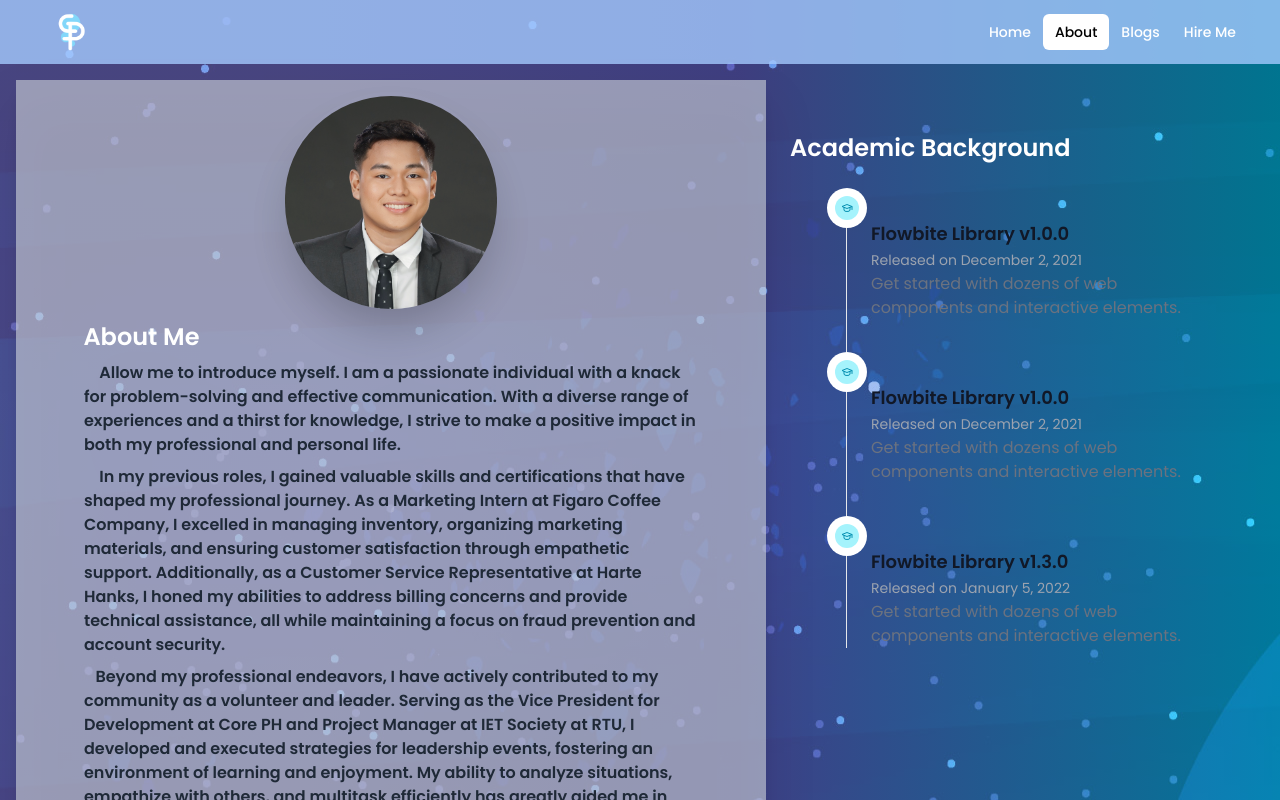
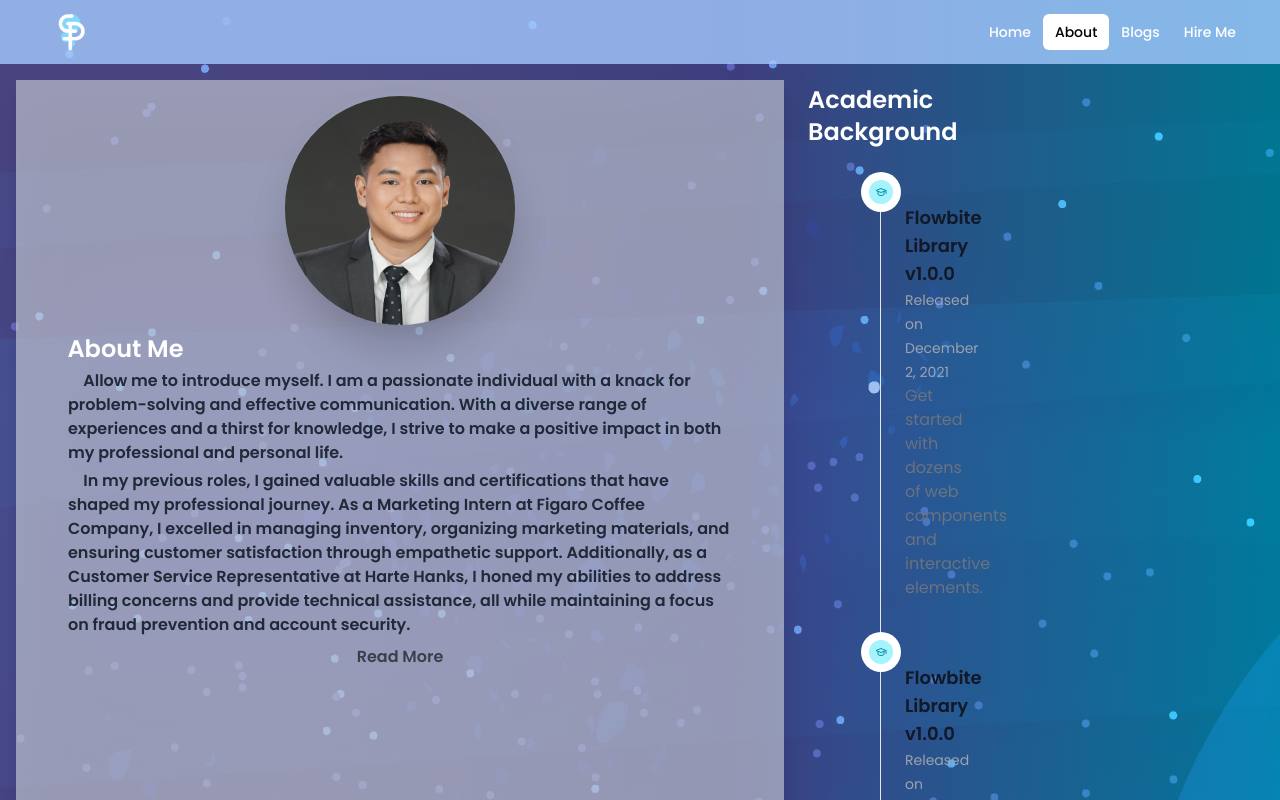
Before and after one commit to Kypso18/PersonalWebPage, a React (Create React App) app: page /about in a window 1280 px wide. Shown: the top 800 px of the page. Built offline with nearby package versions, Linux system fonts and the light colour scheme.

Commit message:
update Swiper.js, About.js and Home.js

```diff
--- a/src/components/Swiper.js
+++ b/src/components/Swiper.js
@@ -14,7 +14,7 @@ SwiperCore.use([Navigation, Pagination, Scrollbar, A11y]);
 const SwiperContainer = () => {
   return (
 
-    <div className="container mx-auto my-6 py-5 px-9">
+    <div className="container mx-auto my-9 py-10 px-9">
         <h2 className="text-2xl text-center font-bold mb-4">My Projects</h2>
         <br></br>
         <br></br>
--- a/src/pages/About.js
+++ b/src/pages/About.js
@@ -38,26 +38,24 @@ const About = () => {
         <br></br>
       <div className='flex flex-col lg:flex-row'>
 
-      <div className='lg:w-3/5 px-14 bg-gray-300/60 shadow-lg ml-4 mr-4 mt-2 drop-shadow-2xl'>
+      <div className='lg:w-3/5 px-10 bg-gray-300/60 shadow-lg ml-4 mr-4 mt-2 drop-shadow-2xl'>
       <img
-  className="mt-3 lg:w-2/6 md:w-4/6 w-4/6 mx-auto mb-3 pt-1 object-cover object-center rounded-full shadow-2xl opacity-95"
+  className="mt-3 lg:w-2/6 md:w-4/6 w-4/6 mx-auto mb-2 pt-1 object-cover object-center rounded-full shadow-2xl opacity-95"
   alt="aboutpic"
   src={AboutPic}
 />
 
-      <h2 className="text-2xl text-center lg:text-left font-bold mb-2">&nbsp; About Me</h2>
-      <p className="text-base text-center lg:text-left font-bold mb-2 text-gray-800 px-3">
+      <h2 className="text-2xl text-center lg:text-left font-bold mb-1">&nbsp; About Me</h2>
+      <p className="text-base text-center lg:text-left font-bold mb-1 text-gray-800 px-3">
       &nbsp; &nbsp; Allow me to introduce myself. I am a passionate individual with a knack for problem-solving and effective communication. With a diverse range of experiences and a thirst for knowledge, I strive to make a positive impact in both my professional and personal life.
       </p>
-      <p className="text-base text-center lg:text-left font-bold mb-2 text-gray-800 px-3">
+      <p className="text-base text-center lg:text-left font-bold mb-1 text-gray-800 px-3">
       &nbsp; &nbsp; In my previous roles, I gained valuable skills and certifications that have shaped my professional journey. As a Marketing Intern at Figaro Coffee Company, I excelled in managing inventory, organizing marketing materials, and ensuring customer satisfaction through empathetic support. Additionally, as a Customer Service Representative at Harte Hanks, I honed my abilities to address billing concerns and provide technical assistance, all while maintaining a focus on fraud prevention and account security.
             </p>
-            <p className="text-base text-center lg:text-left font-bold mb-2 text-gray-800 px-3">
-            &nbsp; &nbsp;Beyond my professional endeavors, I have actively contributed to my community as a volunteer and leader. Serving as the Vice President for Development at Core PH and Project Manager at IET Society at RTU, I developed and executed strategies for leadership events, fostering an environment of learning and enjoyment. My ability to analyze situations, empathize with others, and multitask efficiently has greatly aided me in these roles.
-            </p>
-      <div className="text-center pb-2">
+
+      <div className="text-center pb-1">
         <button
-          className="text-black/60 font-bold py-2 px-4 rounded hover:underline"
+          className="text-black/60 font-bold py-1 px-4 rounded hover:underline"
           onClick={toggleModal}
         >
           Read More
@@ -65,7 +63,10 @@ const About = () => {
       </div>
       {showModal && (
         <div className="fixed top-0 left-0 right-0 bottom-0 flex items-center justify-center bg-black bg-opacity-90">
-          <div className="bg-grey-300/60 p-6 mx-2 md:mx-0 rounded shadow-lg">
+          <div className="bg-grey-300/60 p-6 mx-1 md:mx-0 rounded shadow-lg max-h-screen overflow-y-auto">
+          <p className="text-base text-center lg:text-left font-bold mb-1 text-gray-800 px-3">
+            &nbsp; &nbsp;Beyond my professional endeavors, I have actively contributed to my community as a volunteer and leader. Serving as the Vice President for Development at Core PH and Project Manager at IET Society at RTU, I developed and executed strategies for leadership events, fostering an environment of learning and enjoyment. My ability to analyze situations, empathize with others, and multitask efficiently has greatly aided me in these roles.
+            </p>
           <p className="text-base font-bold mb-4 px-4">
           &nbsp; &nbsp;My commitment to personal growth is reflected in my educational accomplishments. I hold a Diploma in Industrial Engineering Technology from Rizal Technological University, where I gained a strong foundation in problem-solving and critical thinking. Furthermore, I have obtained certifications such as Lean Six Sigma Yellow Belt, Google Certificates in Project Management and Data Analytics, and TESDA NCII in Consumer Electronics.
             </p>
@@ -77,7 +78,7 @@ const About = () => {
             &nbsp; &nbsp;In summary, I am a friendly and intelligent individual with a passion for continuous learning and making a difference. I bring a combination of technical expertise, interpersonal skills, and leadership abilities to every endeavor I undertake. I firmly believe that productive conversations start with listening, and I am excited to contribute my unique skill set to future opportunities.
             </p>
             <button
-              className="text-white bg-gray-300/40 py-2 px-4 mx-auto rounded mt-4 hover:underline transition ease-in-out delay-150 hover:-translate-y-1 hover:scale-110 duration-300"
+              className="text-white bg-gray-300/40 py-1 px-4 mx-auto rounded mt-4 hover:underline transition ease-in-out delay-150 hover:-translate-y-1 hover:scale-110 duration-300"
               onClick={toggleModal}
             >
               Close
@@ -87,14 +88,13 @@ const About = () => {
       )}
     </div>
 
-      <div className='lg:w-2/5'>
+      <div className='lg:w-1/5'>
         <div>
-          <br></br>
-          <br></br>
+
 
           <h2 className="text-2xl text-center justify lg:text-left font-bold mb-2 ml-2 mt-3">Academic Background</h2>
         </div>
-        <div className='px-16 items-center place-content-center'>
+        <div className='px-20 items-center place-content-center'>
           <br></br>
           <Timeline vertical>
             <Timeline.Item>
@@ -146,11 +146,9 @@ const About = () => {
         </div>
       </div>
     </div>
-    <br></br>
-    <br></br>
     <Divider  />
     <br></br>
-    <br></br>
+
     <div>
       <h2 className="text-2xl text-center font-bold">My Certificates</h2>
       <CertificateSwiper />
```
